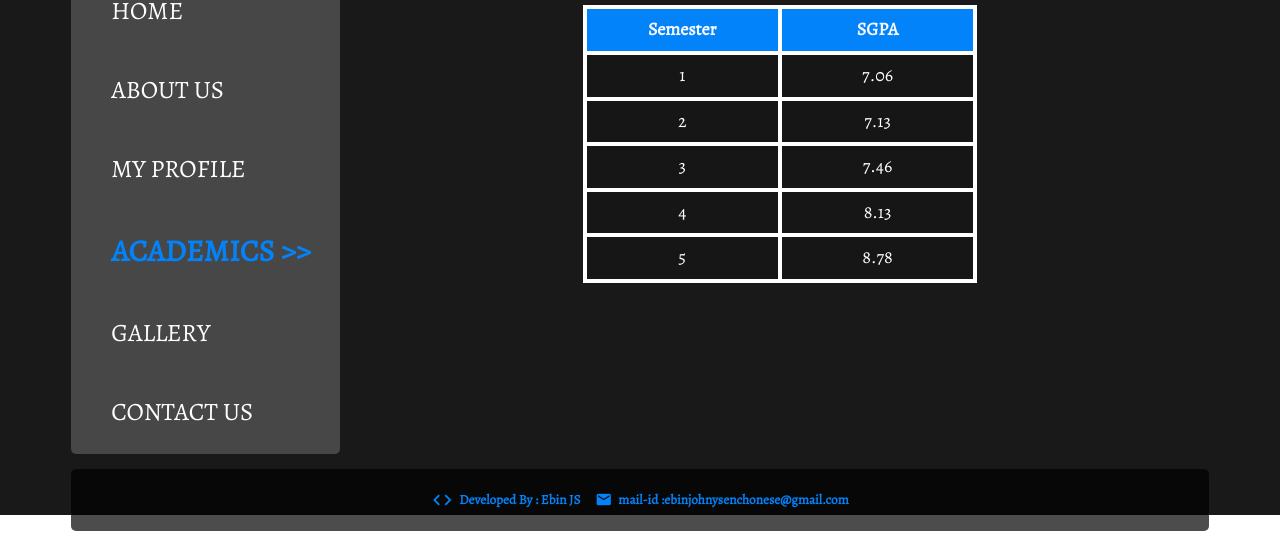
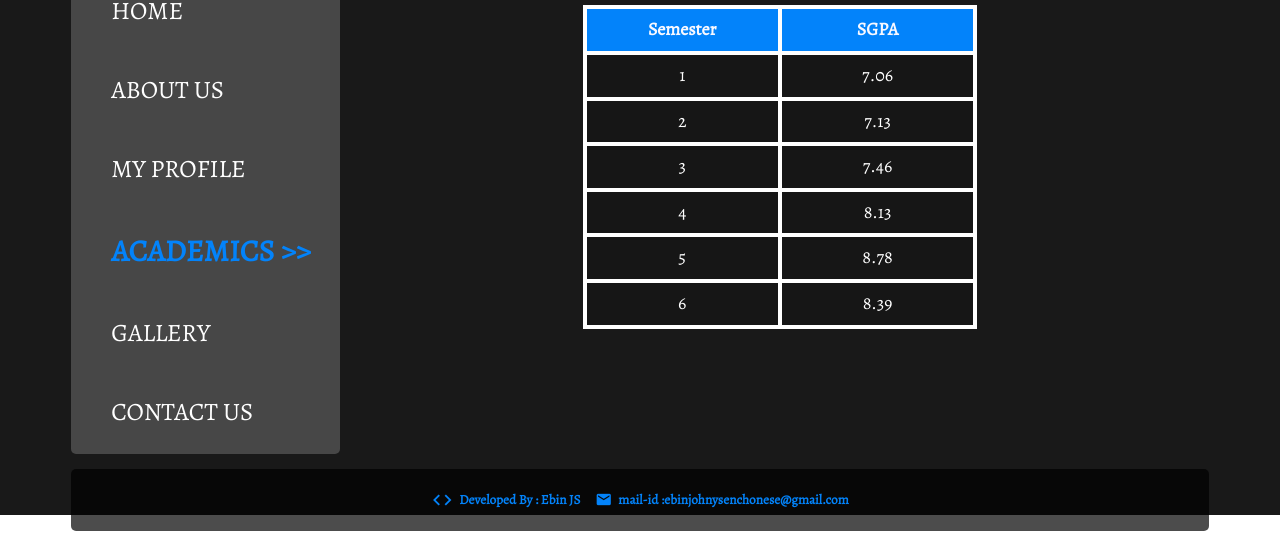
Before and after one commit to EbinJS/Sample-clg-site, a plain HTML site: page academics.html in a window 1280 px wide. Shown: the part 285-824 px from the top of the page. Drawn offline with nearby package versions, Linux system fonts and the light colour scheme.

Commit message:
Update academics.html

```diff
--- a/academics.html
+++ b/academics.html
@@ -53,6 +53,10 @@
                         <td>5</td>
                         <td>8.78</td>
                     </tr>
+                    <tr>
+                        <td>6</td>
+                        <td>8.39</td>
+                    </tr>
                 </table>
             </div>
         </div>
```
